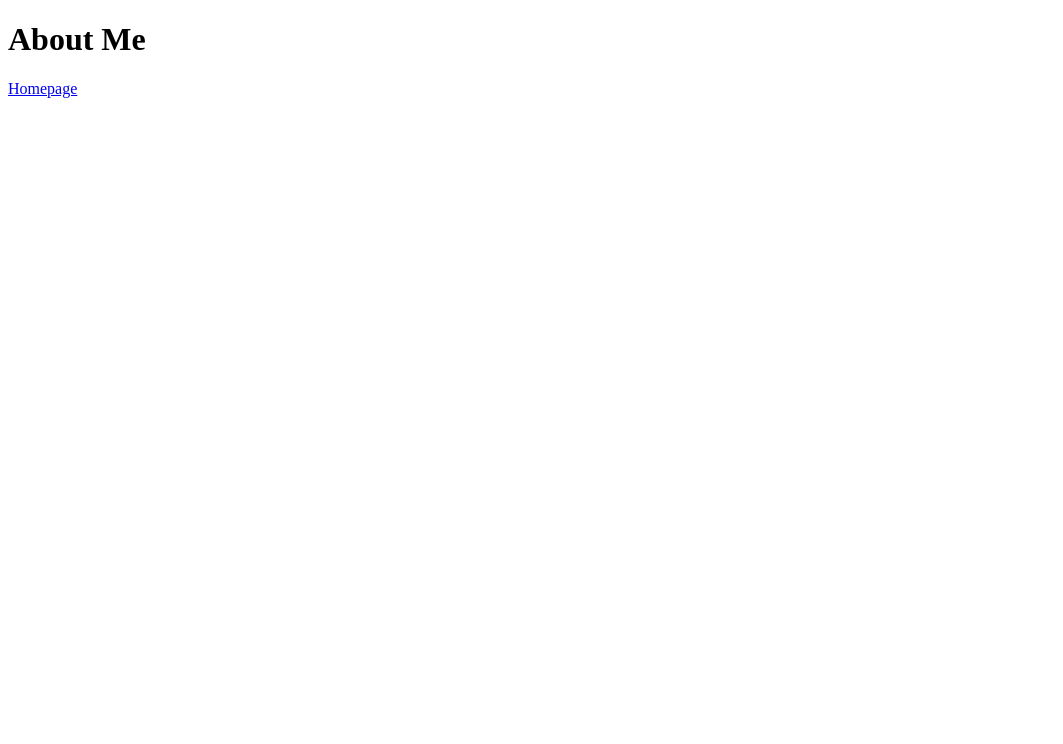
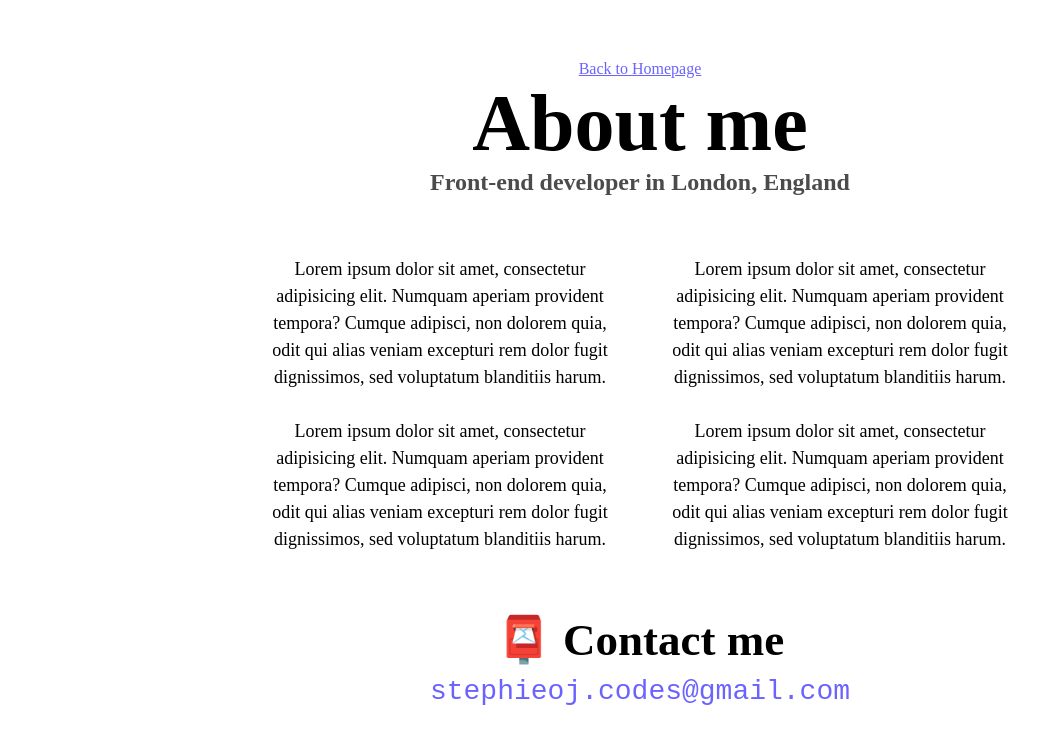
Before and after one commit to StephieOj/portfolio, a plain HTML site: page about.html in a window 1280 px wide. Shown: the whole page, without its empty margins (0-1063 px from the left). Drawn offline with Linux system fonts and the light colour scheme.

Commit message:
Added new stucture to index and about me pages. Added styling to pages.

```diff
--- a/about.html
+++ b/about.html
@@ -1,12 +1,46 @@
 <!DOCTYPE html>
 <html lang="en">
-<head>
-  <meta charset="UTF-8">
-  <meta name="viewport" content="width=device-width, initial-scale=1.0">
-  <title>Document</title>
-</head>
-<body>
-  <h1> About Me </h1>
-  <a href="index.html"> Homepage </a>
-</body>
+  <head>
+    <meta charset="UTF-8" />
+    <meta name="viewport" content="width=device-width, initial-scale=1.0" />
+    <title>Stephie Oj</title>
+    <link rel="stylesheet" href="style.css" />
+  </head>
+  <body>
+    <a href="index.html" class="homepage-link"> Back to Homepage</a>
+    <h1>About me</h1>
+    <h3>Front-end developer in London, England</h3>
+    <div class="about-me-paragraphs">
+      <p>
+        Lorem ipsum dolor sit amet, consectetur adipisicing elit. Numquam
+        aperiam provident tempora? Cumque adipisci, non dolorem quia, odit qui
+        alias veniam excepturi rem dolor fugit dignissimos, sed voluptatum
+        blanditiis harum.
+        <br />
+        <br />
+        Lorem ipsum dolor sit amet, consectetur adipisicing elit. Numquam
+        aperiam provident tempora? Cumque adipisci, non dolorem quia, odit qui
+        alias veniam excepturi rem dolor fugit dignissimos, sed voluptatum
+        blanditiis harum.
+      </p>
+      <p>
+        Lorem ipsum dolor sit amet, consectetur adipisicing elit. Numquam
+        aperiam provident tempora? Cumque adipisci, non dolorem quia, odit qui
+        alias veniam excepturi rem dolor fugit dignissimos, sed voluptatum
+        blanditiis harum.
+        <br />
+        <br />
+        Lorem ipsum dolor sit amet, consectetur adipisicing elit. Numquam
+        aperiam provident tempora? Cumque adipisci, non dolorem quia, odit qui
+        alias veniam excepturi rem dolor fugit dignissimos, sed voluptatum
+        blanditiis harum.
+      </p>
+    </div>
+    <div id="contact-section">
+      <h2>📮 Contact me</h2>
+      <a href="mailto:stephieoj.codes@gmail.com" class="email"
+        >stephieoj.codes@gmail.com
+      </a>
+    </div>
+  </body>
 </html>
--- /dev/null
+++ b/style.css
@@ -0,0 +1,82 @@
+:root {
+  --main-color: #6c63ff;
+  --box-shadow: 0 5px 10px rgba(0, 0, 0, 0.3);
+  --seconday-color: #ebe9f2;
+}
+body {
+  margin: 60px auto;
+  max-width: 800px;
+}
+h1,
+h2,
+h3 {
+  text-align: center;
+  margin: 0;
+}
+h1 {
+  font-size: 80px;
+}
+
+h2 {
+  font-size: 45px;
+}
+
+h3 {
+  font-size: 24px;
+  opacity: 0.7;
+}
+
+p {
+  background: var(--secondary-color);
+  padding: 20px;
+  border-radius: 4px;
+  font-size: 18px;
+  line-height: 1.5;
+  text-align: center;
+}
+.navigation-links {
+  display: flex;
+  margin-top: 40px;
+  justify-content: center;
+}
+.navigation-links a {
+  margin: 20px;
+  border-radius: 4px;
+  padding: 20px 15px;
+  text-decoration: none;
+  text-transform: capitalize;
+}
+
+.contact-link {
+  background: var(--main-color);
+  box-shadow: var(--box-shadow);
+  color: whitesmoke;
+}
+.about-link {
+  border: 1px solid var(--main-color);
+  color: var(--main-color);
+}
+
+.homepage-link {
+  text-align: center;
+  color: var(--main-color);
+  display: block;
+}
+
+.about-me-paragraphs {
+  display: flex;
+  margin: 30px 0;
+}
+.about-me-paragraphs p {
+  margin: 10px;
+}
+
+.email {
+  display: flex;
+  justify-content: center;
+  color: var(--main-color);
+  font-size: 28px;
+  text-decoration: none;
+  font-family: "Courier New", Courier, monospace;
+  padding: 10px;
+}
```
Also changed, not shown: blog/blog-post-example.html (deleted, +0 -17 lines), index.html (+18 -11 lines).
